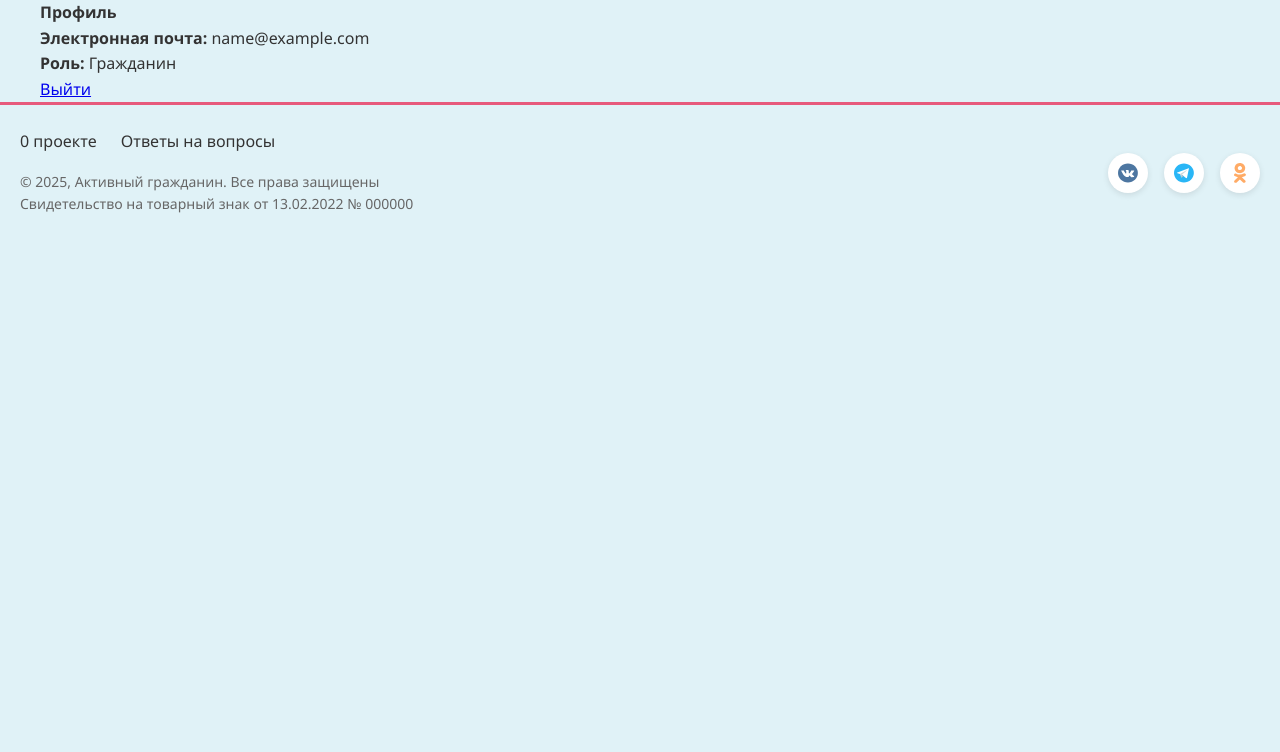
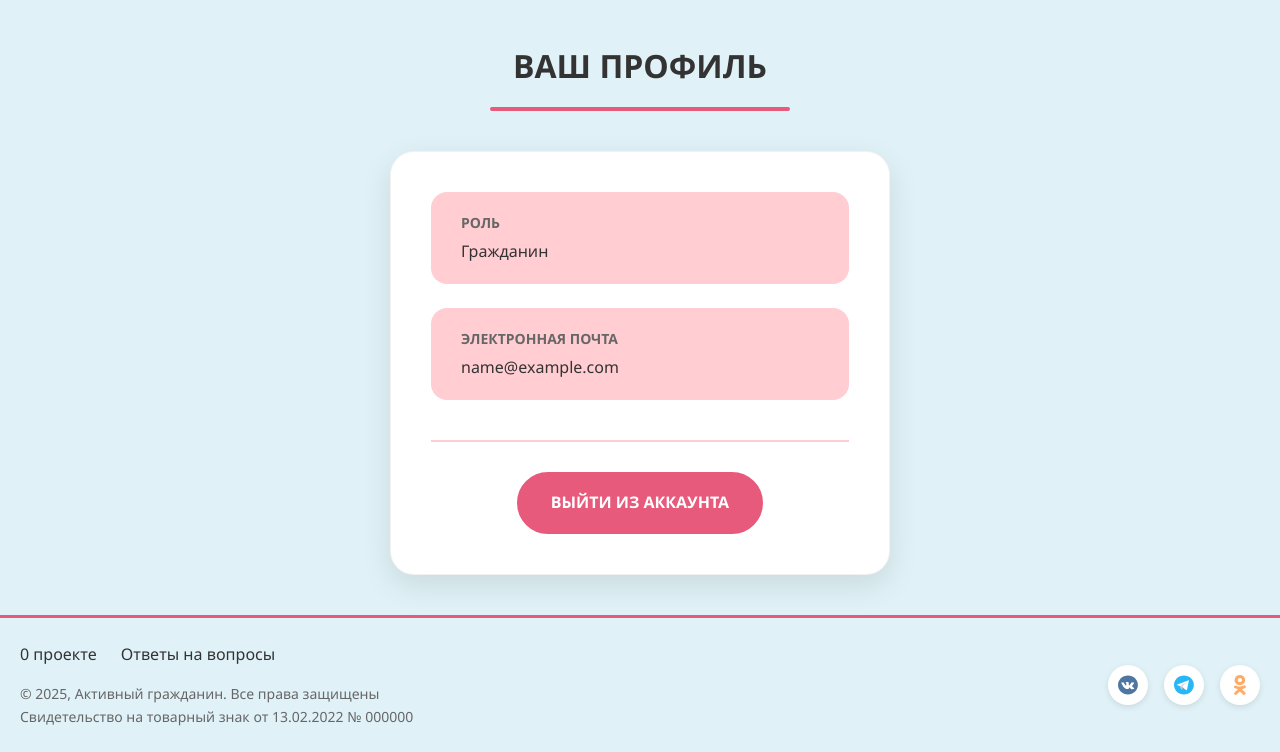
Before and after one commit to AndreyV105105105/Map_of_local_issues, a Django app: page /users/profile/ in a window 1280 px wide. Shown: the part 68-820 px from the top of the page. Run offline with Django 5.2, Linux system fonts and the light colour scheme; the visitor is signed in with stand-in values (Sample User, id 1).

Commit message:
profile page and fixed base page style

```diff
--- /dev/null
+++ b/static/css/profile.css
@@ -0,0 +1,224 @@
+/* Profile page styles */
+.profile-container {
+    max-width: 1200px;
+    margin: 0 auto;
+    padding: 40px 20px;
+}
+
+.profile-header {
+    text-align: center;
+    margin-bottom: 40px;
+}
+
+.profile-title {
+    font-size: 32px;
+    font-weight: 700;
+    color: var(--text-color);
+    text-transform: uppercase;
+    margin-bottom: 16px;
+}
+
+.profile-divider {
+    width: 300px;
+    height: 4px;
+    background: var(--primary-color);
+    margin: 0 auto;
+    border-radius: 2px;
+}
+
+.profile-content {
+    display: flex;
+    justify-content: center;
+    align-items: flex-start;
+}
+
+.profile-card {
+    background: white;
+    border-radius: 24px;
+    padding: 40px;
+    box-shadow: 0 10px 30px rgba(0, 0, 0, 0.1);
+    max-width: 500px;
+    width: 100%;
+    text-align: center;
+    border: 1px solid rgba(0, 0, 0, 0.05);
+}
+
+.profile-avatar {
+    width: 120px;
+    height: 120px;
+    margin: 0 auto 30px;
+    background: var(--card-bg);
+    border-radius: 50%;
+    display: flex;
+    align-items: center;
+    justify-content: center;
+    border: 4px solid var(--primary-color);
+}
+
+.profile-avatar img {
+    width: 60px;
+    height: 60px;
+}
+
+.profile-info {
+    margin-bottom: 40px;
+}
+
+.info-item {
+    display: flex;
+    align-items: flex-start;
+    gap: 16px;
+    margin-bottom: 24px;
+    padding: 20px 30px;
+    background: var(--card-bg);
+    border-radius: 16px;
+    transition: transform 0.2s ease, box-shadow 0.2s ease;
+}
+
+.info-item:hover {
+    transform: translateY(-2px);
+    box-shadow: 0 4px 12px rgba(0, 0, 0, 0.1);
+}
+
+/* .info-icon {
+    width: 48px;
+    height: 48px;
+    background: white;
+    border-radius: 12px;
+    display: flex;
+    align-items: center;
+    justify-content: center;
+    flex-shrink: 0;
+    border: 2px solid var(--primary-color);
+}
+
+.info-icon img {
+    width: 24px;
+    height: 24px;
+} */
+
+.info-content {
+    flex: 1;
+    text-align: left;
+}
+
+.info-content label {
+    display: block;
+    font-size: 14px;
+    color: var(--light-text);
+    font-weight: 600;
+    margin-bottom: 4px;
+    text-transform: uppercase;
+}
+
+.info-content p {
+    font-size: 16px;
+    color: var(--text-color);
+    font-weight: 500;
+    margin: 0;
+}
+
+.profile-actions {
+    border-top: 2px solid var(--card-bg);
+    padding-top: 30px;
+}
+
+.logout-btn {
+    display: inline-flex;
+    align-items: center;
+    gap: 12px;
+    padding: 16px 32px;
+    background: var(--primary-color);
+    color: white;
+    text-decoration: none;
+    border-radius: 50px;
+    font-weight: 600;
+    font-size: 16px;
+    text-transform: uppercase;
+    transition: all 0.3s ease;
+    border: 2px solid var(--primary-color);
+}
+
+.logout-btn:hover {
+    background: white;
+    color: var(--primary-color);
+    transform: translateY(-2px);
+    box-shadow: 0 8px 20px rgba(0, 0, 0, 0.15);
+}
+
+.logout-btn img {
+    width: 20px;
+    height: 20px;
+    transition: transform 0.3s ease;
+}
+
+.logout-btn:hover img {
+    transform: translateX(4px);
+}
+
+/* Адаптивность */
+@media (max-width: 768px) {
+    .profile-container {
+        padding: 20px 16px;
+    }
+
+    .profile-title {
+        font-size: 24px;
+    }
+
+    .profile-card {
+        padding: 30px 20px;
+        margin: 0 10px;
+    }
+
+    .profile-avatar {
+        width: 100px;
+        height: 100px;
+        margin-bottom: 25px;
+    }
+
+    .profile-avatar img {
+        width: 50px;
+        height: 50px;
+    }
+
+    .info-item {
+        flex-direction: column;
+        text-align: center;
+        gap: 12px;
+        padding: 16px;
+    }
+
+    .info-content {
+        text-align: center;
+    }
+
+    .logout-btn {
+        width: 100%;
+        justify-content: center;
+    }
+}
+
+@media (max-width: 480px) {
+    .profile-title {
+        font-size: 20px;
+    }
+
+    .profile-card {
+        padding: 20px 16px;
+    }
+
+    .info-item {
+        padding: 12px;
+    }
+
+    .info-icon {
+        width: 40px;
+        height: 40px;
+    }
+
+    .info-icon img {
+        width: 20px;
+        height: 20px;
+    }
+}
--- a/templates/home_page/home.html
+++ b/templates/home_page/home.html
@@ -50,6 +50,7 @@
             <div class="map-wrapper">
                 <div class="map-container">
                     <img src="{% static 'icons/map.svg' %}" alt="Карта города" class="map-image">
+
                     {% if user.is_authenticated %}
                         <a href="{% url 'issues:map' %}"><button class="map-cta">ОТМЕТИТЬ ПРОБЛЕМУ</button></a>
                     {% else %}
--- a/templates/users/profile.html
+++ b/templates/users/profile.html
@@ -1,29 +1,76 @@
 {% extends "base.html" %}
+{% load static %}
 {% load i18n %}
 
+{% block extra_css %}
+    <link rel="stylesheet" href="{% static 'css/profile.css' %}">
+{% endblock %}
+
 {% block content %}
-<div class="container mt-5">
-  <div class="row justify-content-center">
-    <div class="col-md-6">
-      <div class="card">
-        <div class="card-header">
-          <h4 class="card-title">{% trans "Профиль" %}</h4>
+<div class="profile-container">
+    <div class="profile-header">
+        <h1 class="profile-title">{% trans "Ваш профиль" %}</h1>
+        <div class="profile-divider"></div>
+    </div>
+
+    <div class="profile-content">
+        <div class="profile-card">
+
+            <div class="profile-info">
+
+              <div class="info-item">
+                  <!-- <div class="info-icon">
+                      <img src="{% static 'icons/role.svg' %}" alt="{% trans 'Роль' %}">
+                  </div> -->
+
+                  <div class="info-content">
+                      <label>{% trans "Роль" %}</label>
+                      <p>{{ user.get_role_display }}</p>
+                  </div>
+              </div>
+
+                <div class="info-item">
+
+                    <!-- <div class="info-icon">
+                        <img src="{% static 'icons/email.svg' %}" alt="{% trans 'Электронная почта' %}">
+                    </div> -->
+                    <div class="info-content">
+                        <label>{% trans "Электронная почта" %}</label>
+                        <p>{{ user.email }}</p>
+                    </div>
+                </div>
+
+
+                {% if user.phone_number %}
+                <div class="info-item">
+                    <!-- <div class="info-icon">
+                        <img src="{% static 'icons/phone.svg' %}" alt="{% trans 'Телефон' %}">
+                    </div> -->
+                    <div class="info-content">
+                        <label>{% trans "Номер телефона" %}</label>
+                        <p>{{ user.phone_number }}</p>
+                    </div>
+                </div>
+                {% endif %}
+
+                {% if user.department %}
+                <div class="info-item">
+                    <div class="info-icon">
+                    </div>
+                    <div class="info-content">
+                        <label>{% trans "Департамент" %}</label>
+                        <p>{{ user.department }}</p>
+                    </div>
+                </div>
+                {% endif %}
+            </div>
+
+            <div class="profile-actions">
+                <a href="{% url 'users:logout' %}" class="logout-btn">
+                <span>{% trans "Выйти из аккаунта" %}</span>
+                </a>
+            </div>
         </div>
-        <div class="card-body">
-          <p><strong>{% trans "Электронная почта" %}:</strong> {{ user.email }}</p>
-          <p><strong>{% trans "Роль" %}:</strong> {{ user.get_role_display }}</p>
-          {% if user.phone_number %}
-          <p><strong>{% trans "Номер телефона" %}:</strong> {{ user.phone_number }}</p>
-          {% endif %}
-          {% if user.department %}
-          <p><strong>{% trans "Департамент" %}:</strong> {{ user.department }}</p>
-          {% endif %}
-          <div class="mt-3">
-            <a href="{% url 'users:logout' %}" class="btn btn-danger">{% trans "Выйти" %}</a>
-          </div>
-        </div>
-      </div>
     </div>
-  </div>
 </div>
 {% endblock %}
```
Also changed, not shown: static/css/base.css (+16 -4 lines), templates/base.html (+10 -3 lines), static/css/progile.css (deleted).
